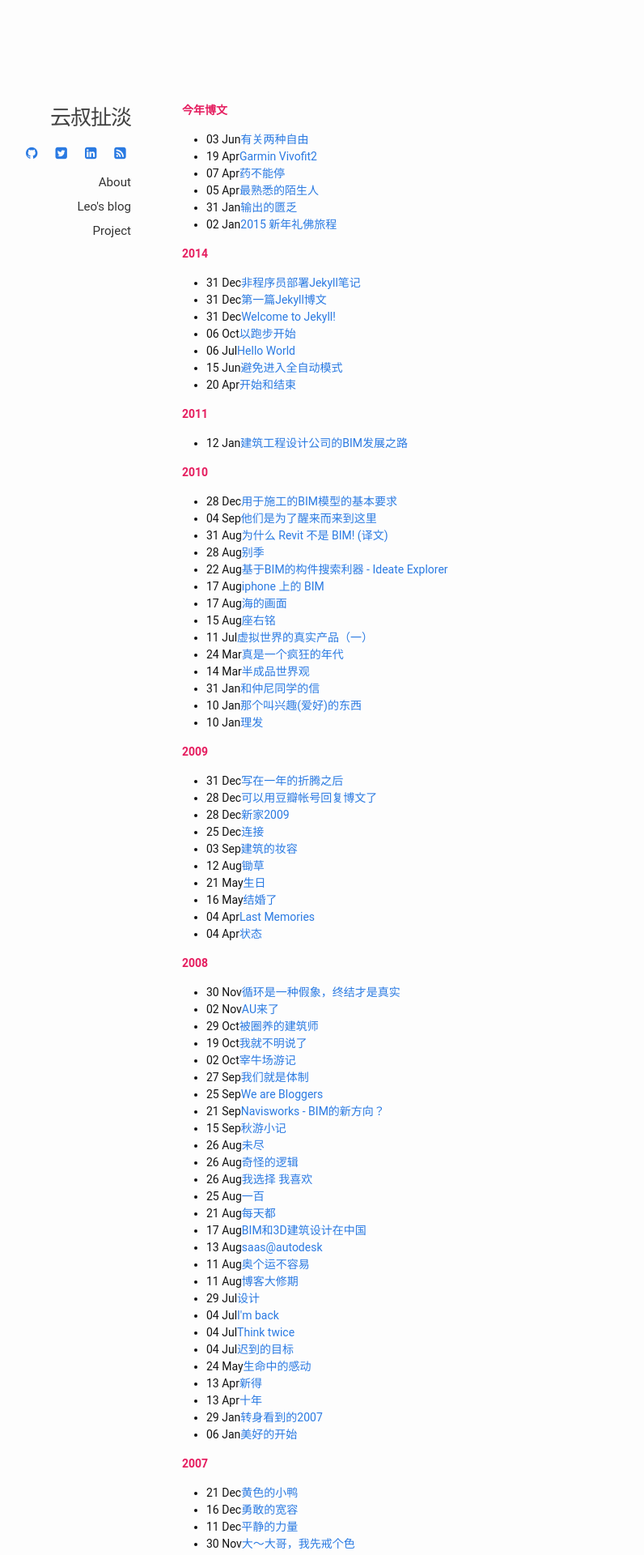
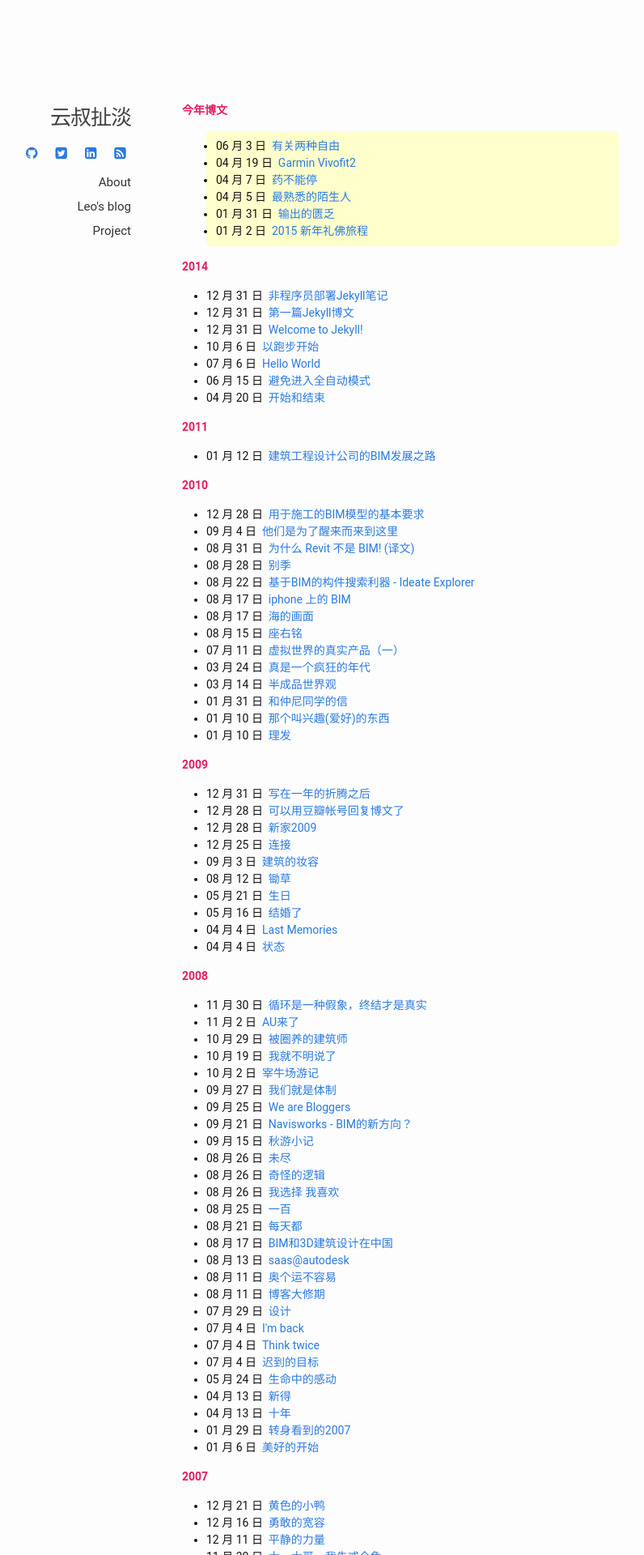
Before and after one commit to leoshcn/leoshcn.github.io, a Jekyll site: the page built from archive.html, in a window 1280 px wide. Shown: the top 1920 px of the page at 81% size, without its empty margins (158-954 px from the left). Built offline with Jekyll 4.4.1, drawn with Linux system fonts in a browser that asks for light colours; some of the changed text lies outside the part shown.

Commit message:
style archive

```diff
--- a/archive.html
+++ b/archive.html
@@ -7,7 +7,7 @@ permalink: /archive/
   <h3>今年博文</h3>
   {%for post in site.posts %}
     {% unless post.next %}
-      <ul class="this">
+      <ul class="this-year">
     {% else %}
       {% capture year %}{{ post.date | date: '%Y' }}{% endcapture %}
       {% capture nyear %}{{ post.next.date | date: '%Y' }}{% endcapture %}
@@ -17,7 +17,7 @@ permalink: /archive/
         <ul class="past">
       {% endif %}
     {% endunless %}
-      <li><time>{{ post.date | date:"%d %b" }}</time><a href="{{ post.url }}">{{ post.title }}</a></li>
+      <li><time>{{ post.date | date:"%m 月 %-d 日" }}</time>&nbsp;&nbsp;<a href="{{ post.url }}">{{ post.title }}</a></li>
   {% endfor %}
   </ul>
 </section>
--- a/css/style.css
+++ b/css/style.css
@@ -87,3 +87,10 @@ margin: 0.25em 0 .5em 0 !important;
     color: #333;
     text-decoration: none;
 }
+
+.this-year {
+border-radius: 5px;
+background-color: #FFFFCC;
+padding: 8px 12px;
+
+}
```
